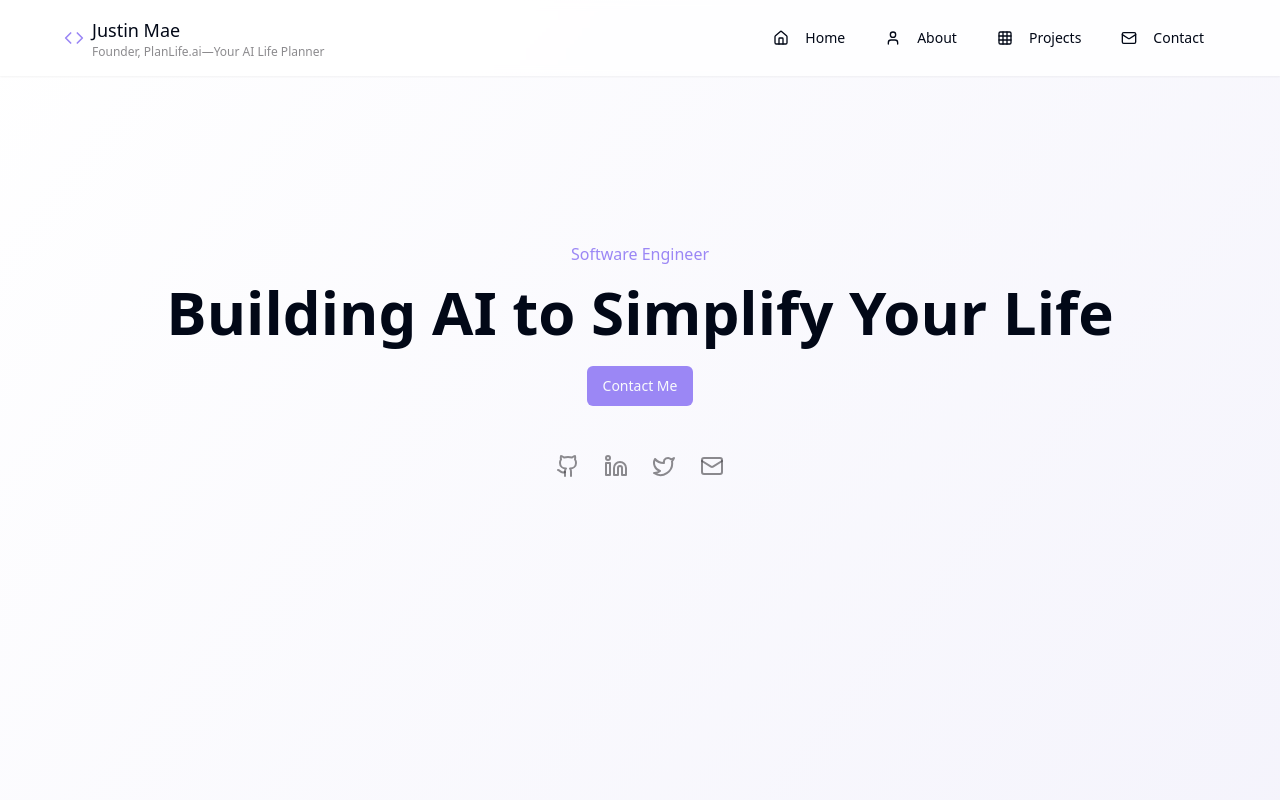
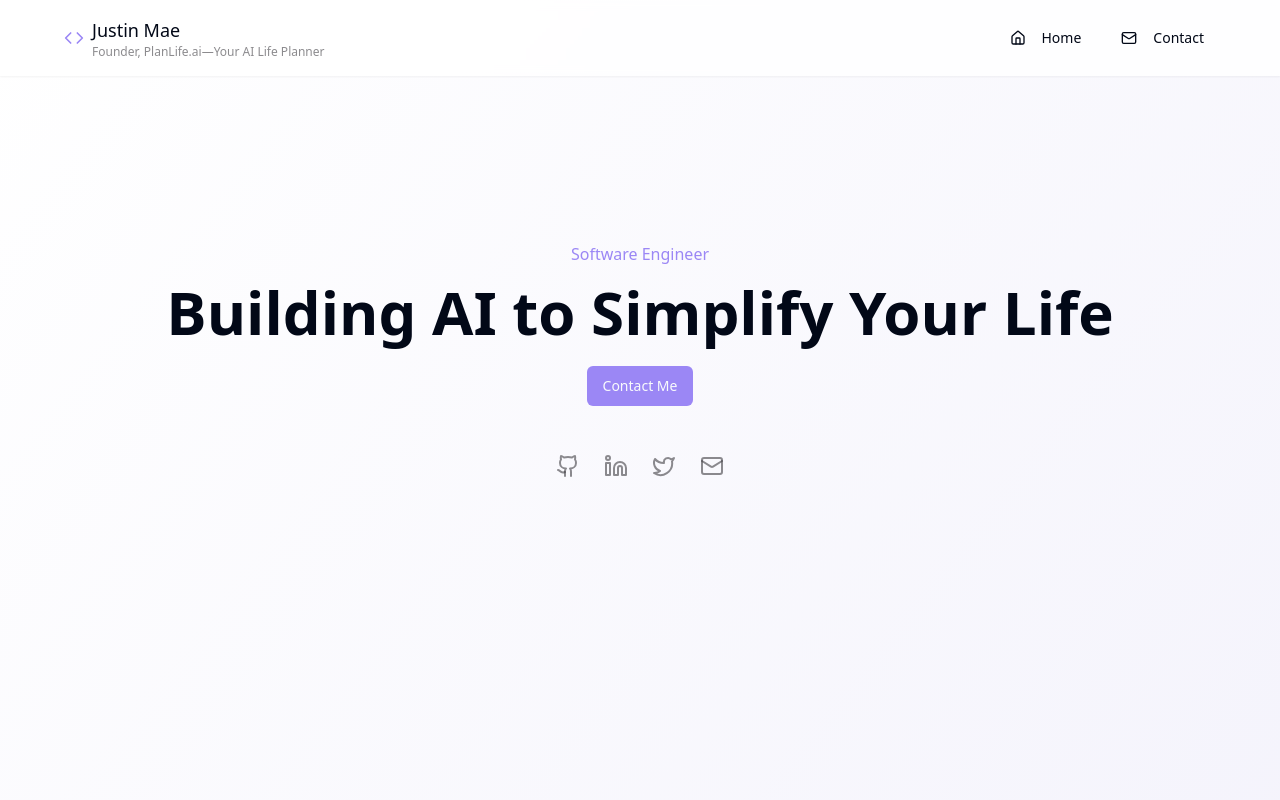
Before and after one commit to justinmae/justinmae.com, a React (Vite) app: page / in a window 1280 px wide. Shown: the top 800 px of the page. Built offline with nearby package versions, Linux system fonts and the light colour scheme.

Commit message:
Remove About & Projects from Navbar
Remove "About" and "Projects" sections from the hero bar navigation.

```diff
--- a/src/components/sections/Navbar.tsx
+++ b/src/components/sections/Navbar.tsx
@@ -1,5 +1,5 @@
 
-import { Home, User, Grid, Mail, Code } from "lucide-react";
+import { Home, Mail, Code } from "lucide-react";
 import { Button } from "@/components/ui/button";
 
 export const Navbar = () => {
@@ -42,24 +42,6 @@ export const Navbar = () => {
             variant="ghost"
             size="sm"
             className="hidden md:inline-flex hover:text-accent-primary"
-            onClick={() => scrollToSection("about")}
-          >
-            <User className="w-4 h-4 mr-2" />
-            About
-          </Button>
-          <Button
-            variant="ghost"
-            size="sm"
-            className="hidden md:inline-flex hover:text-accent-primary"
-            onClick={() => scrollToSection("projects")}
-          >
-            <Grid className="w-4 h-4 mr-2" />
-            Projects
-          </Button>
-          <Button
-            variant="ghost"
-            size="sm"
-            className="hidden md:inline-flex hover:text-accent-primary"
             onClick={() => scrollToSection("contact")}
           >
             <Mail className="w-4 h-4 mr-2" />
@@ -79,22 +61,6 @@ export const Navbar = () => {
             variant="ghost"
             size="icon"
             className="md:hidden"
-            onClick={() => scrollToSection("about")}
-          >
-            <User className="w-4 h-4" />
-          </Button>
-          <Button
-            variant="ghost"
-            size="icon"
-            className="md:hidden"
-            onClick={() => scrollToSection("projects")}
-          >
-            <Grid className="w-4 h-4" />
-          </Button>
-          <Button
-            variant="ghost"
-            size="icon"
-            className="md:hidden"
             onClick={() => scrollToSection("contact")}
           >
             <Mail className="w-4 h-4" />
```
